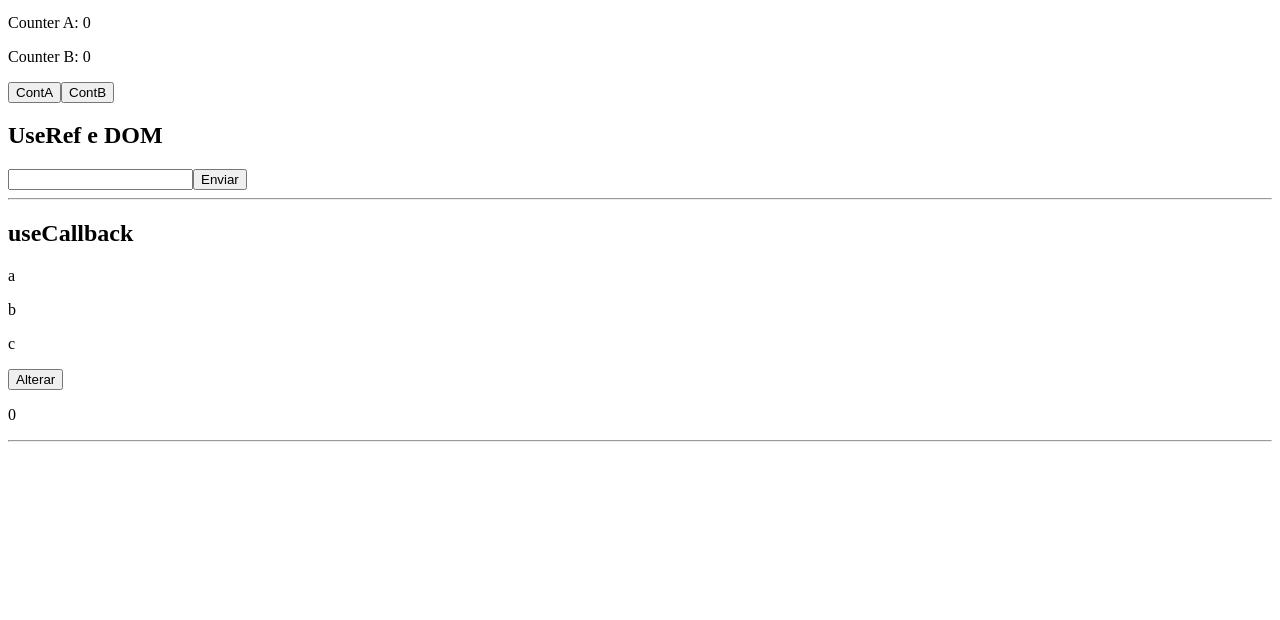
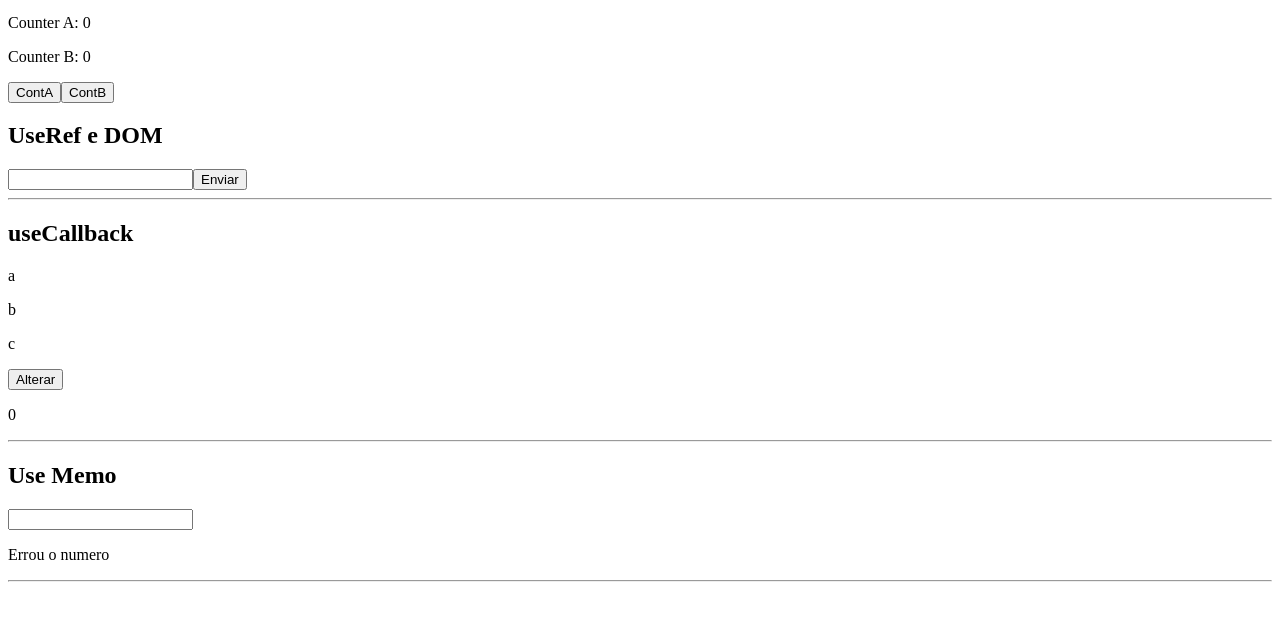
Before and after one commit to henriquefantin/praticas-react, a React (Vite) app in the folder react_hooks/: page / in a window 1280 px wide. Shown: the part 1084-1704 px from the top of the page. Built offline with nearby package versions, Linux system fonts and the light colour scheme.

Commit message:
feat(useMemo): add example useMemo

```diff
--- /dev/null
+++ b/react_hooks/src/components/HookUseMemo.jsx
@@ -0,0 +1,26 @@
+import { useState, useEffect, useMemo } from 'react';
+
+const HookUseMemo = () => {
+    const [number, setNumber] = useState(0);
+    // const premiumNumbers = ["0", "100", "200", "4", "5"];
+
+    const premiumNumbers = useMemo(() => {
+        return ["0", "100", "200", "4", "5"];
+    }, []);
+
+    useEffect(() => {
+        console.log("Premium number alterado");
+    }, [premiumNumbers]);
+
+
+    return (
+        <div>
+            <h2>Use Memo</h2>
+            <input type="text" onChange={(e) => setNumber(e.target.value)} />
+            {premiumNumbers.includes(number) ? <p>Acertou o numero</p> : <p>Errou o numero</p>}
+            <hr />
+        </div>
+    )
+}
+
+export default HookUseMemo
--- a/react_hooks/src/pages/Home.jsx
+++ b/react_hooks/src/pages/Home.jsx
@@ -3,6 +3,7 @@
 import HookUseState from "../components/HookUseState"
 import HookUseRef from "../components/HookUseRef";
 import HookUseCallback from "../components/HookUseCallback";
+import HookUseMemo from "../components/HookUseMemo";
 
 // useContext
 import { useContext } from "react";
@@ -21,6 +22,7 @@
             <hr />
             <HookUseRef />
             <HookUseCallback />
+            <HookUseMemo />
         </div>
     )
 }
```
Also changed, not shown: 1 other file (tests, documents, lock files or other folders).
